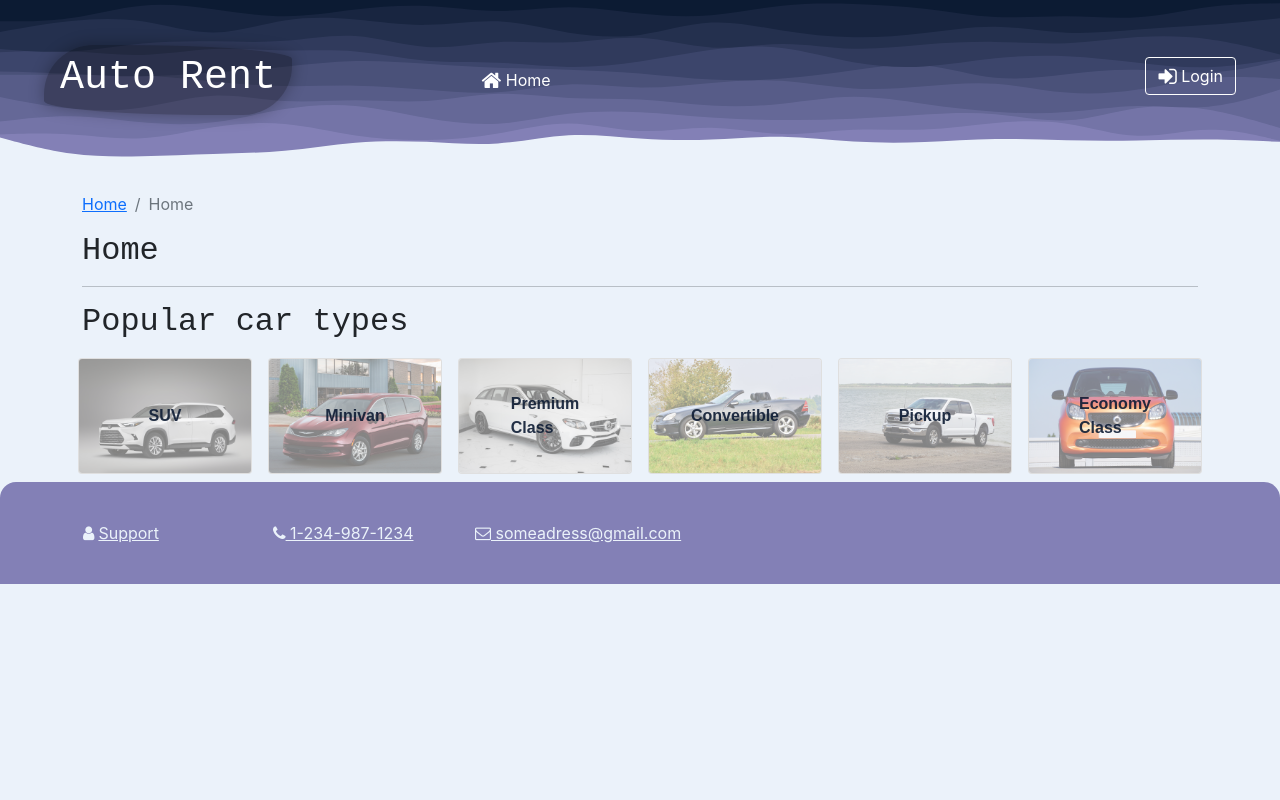
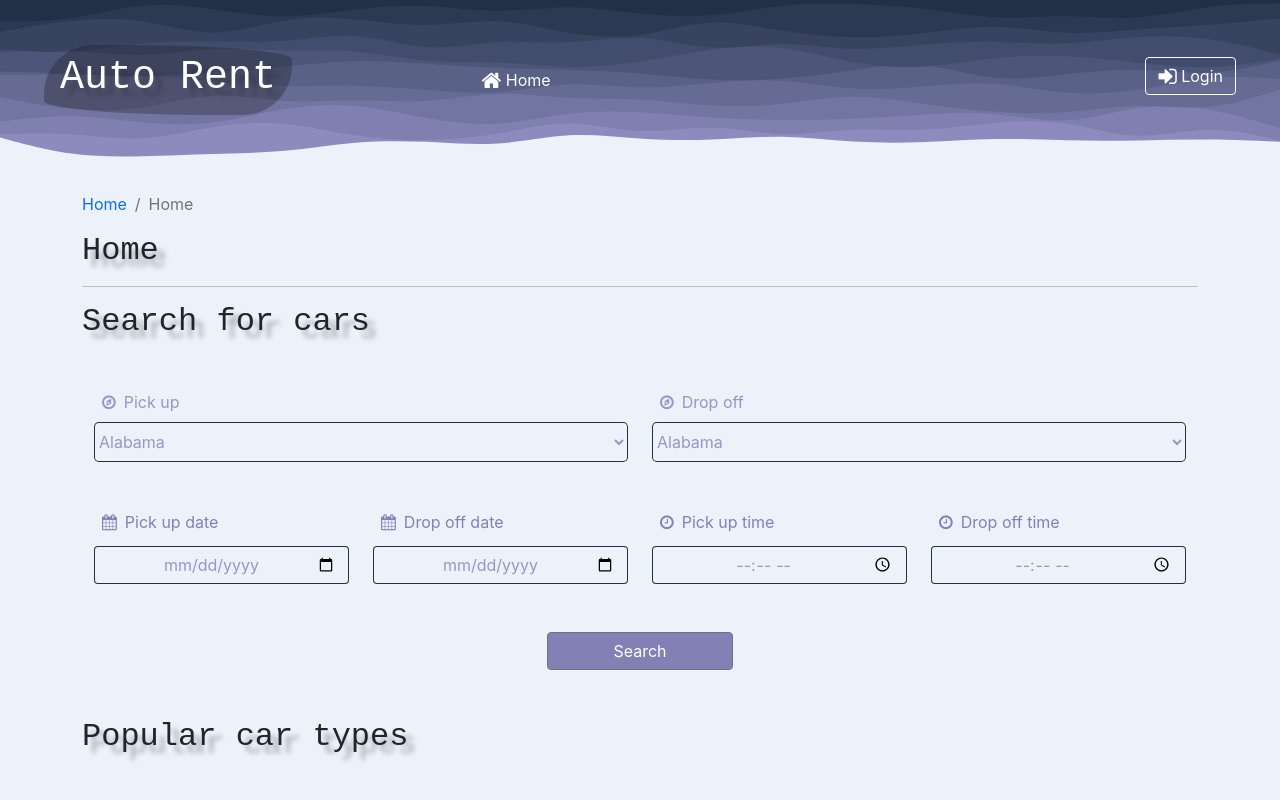
Before and after one commit to Misjly/autorent, a React (Create React App) app: page / in a window 1280 px wide. Shown: the top 800 px of the page. Built offline with nearby package versions, Linux system fonts and the light colour scheme.

Commit message:
home page changes(car form)

```diff
--- a/src/App.css
+++ b/src/App.css
@@ -5,6 +5,11 @@ body {
 
 h1, h2, h3 {
   font-family: "Courier New", Courier, monospace;
+  text-shadow: 0.5rem 0.5rem 0.3rem rgba(0, 0, 0, 0.3);
+}
+
+a {
+  text-decoration: none !important;
 }
 
 .site-footer {
@@ -20,6 +25,7 @@ h1, h2, h3 {
   background-image: url("./app/assets/svg/layered-waves.svg");
   margin-bottom: 2rem;
   padding: 2rem;
+  opacity: 0.9;
 }
 
 .btn-link {
@@ -59,7 +65,7 @@ a .card-text {
   transition: opacity 0.7s;
   opacity: 1;
   transform: scale(110%);
-  box-shadow: 0 1rem 1rem #8380b6;
+  box-shadow: 0 1rem 3rem #8380b6;
 }
 
 .card-container:hover > .card-text {
@@ -70,16 +76,40 @@ a .card-text {
 
 a:hover {
   border-color: #ebf2fa;
-  box-shadow: 0 0.3rem 2rem #ebf2fa;
+  box-shadow: 0 0 0.5rem #ebf2fa;
+}
+
+.nav-link {
+  border-radius: 1rem;
 }
 
 .brand {
   background-color: rgba(0, 0, 0, 0.3);
   border-radius: 20% 70%/70% 20%;
-  box-shadow: 0 0 1rem rgba(0, 0, 0, 0.3);
   padding: 0 1rem 0 1rem;
+}
+
+.brand:hover {
+  box-shadow: 0 0 0.5rem rgba(0, 0, 0, 0.3);
 }
 
 .avatar {
   border-radius: 100% !important;
+}
+
+.fake-button {
+  background-color: #ebf2fa !important;
+  color: #8380b6 !important;
+  border-color: #ebf2fa !important;
+}
+
+.car-form-button {
+  color: rgba(131, 128, 182, 0.8) !important;
+  border-color: rgba(12, 27, 51, 0.9) !important;
+  border-radius: 0.3rem;
+  background-color: #ebf2fa !important;
+}
+
+.submit-button {
+  background-color: #8380b6 !important;
 }/*# sourceMappingURL=App.css.map */
--- a/src/App.scss
+++ b/src/App.scss
@@ -15,6 +15,11 @@ body {
 
 h1, h2, h3 {
     font-family: $font-title;
+    text-shadow: .5rem .5rem .3rem $color-black-transparent;
+}
+
+a {
+    text-decoration: none !important;
 }
 
 .site-footer {
@@ -31,6 +36,7 @@ h1, h2, h3 {
 
     margin-bottom: 2rem;
     padding: 2rem;
+    opacity: 0.9;
 }
 
 .btn-link {
@@ -69,7 +75,7 @@ a .card-text {
     transition: opacity .7s;
     opacity: 1;
     transform: scale(110%);
-    box-shadow: 0 1rem 1rem $color-cool-gray;
+    box-shadow: 0 1rem 3rem $color-cool-gray;
 }
 
 .card-container:hover > .card-text {
@@ -80,16 +86,40 @@ a .card-text {
 
 a:hover {
     border-color: $color-alice-blue;
-    box-shadow: 0 .3rem 2rem $color-alice-blue;
+    box-shadow: 0 0 .5rem $color-alice-blue;
+}
+
+.nav-link {
+    border-radius: 1rem;
 }
 
 .brand {
     background-color: $color-black-transparent;
     border-radius: 20% 70% / 70% 20%;
-    box-shadow: 0 0 1rem $color-black-transparent;
     padding: 0 1rem 0 1rem;
+}
+
+.brand:hover {
+    box-shadow: 0 0 .5rem $color-black-transparent;
 }
 
 .avatar {
     border-radius: 100% !important;
 }
+
+.fake-button {
+    background-color: $color-alice-blue !important;
+    color: $color-cool-gray !important;
+    border-color: $color-alice-blue !important;
+}
+
+.car-form-button {
+    color: $color-cool-gray-transparent !important;
+    border-color: $color-oxford-blue !important;
+    border-radius: .3rem;
+    background-color: $color-alice-blue !important;
+}
+
+.submit-button {
+    background-color: $color-cool-gray !important;
+}
--- /dev/null
+++ b/src/app/shared/LOCATIONS.js
@@ -0,0 +1,51 @@
+export const LOCATIONS = [
+    'Alabama',
+    'Alaska',
+    'Arizona',
+    'Arkansas',
+    'California',
+    'Colorado',
+    'Connecticut',
+    'Delaware',
+    'Florida',
+    'Georgia',
+    'Hawaii',
+    'Idaho',
+    'Illinois',
+    'Indiana',
+    'Iowa',
+    'Kansas',
+    'Kentucky',
+    'Louisiana',
+    'Maine',
+    'Maryland',
+    'Massachusetts',
+    'Michigan',
+    'Minnesota',
+    'Mississippi',
+    'Missouri',
+    'Montana',
+    'Nebraska',
+    'Nevada',
+    'New Hampshire',
+    'New Jersey',
+    'New Mexico',
+    'New York',
+    'North Carolina',
+    'North Dakota',
+    'Ohio',
+    'Oklahoma',
+    'Oregon',
+    'Pennsylvania',
+    'Rhode Island',
+    'South Carolina',
+    'South Dakota',
+    'Tennessee',
+    'Utah',
+    'Vermont',
+    'Virginia',
+    'Washington',
+    'West Virginia',
+    'Wisconsin',
+    'Wyoming'
+]
--- a/src/app/store.js
+++ b/src/app/store.js
@@ -1,10 +1,12 @@
 import { configureStore } from '@reduxjs/toolkit';
-import { carTypesReducer } from '../features/car/carTypesSlice';
+import { carTypesReducer } from '../features/carType/carTypesSlice';
+import { locationsReducer } from '../features/location/locationSlice';
 import { userReducer } from '../features/user/userSlice';
 
 export const store = configureStore({
   reducer: {
     user: userReducer,
-    carTypes: carTypesReducer
+    types: carTypesReducer,
+    locations: locationsReducer
   },
 });
--- /dev/null
+++ b/src/components/CarForm.js
@@ -0,0 +1,95 @@
+import { useSelector } from "react-redux";
+import { Link } from "react-router-dom";
+import { Button, Col, Container, Label, Row } from "reactstrap";
+import { selectAllLocations } from "../features/location/locationSlice";
+
+const CarForm = () => {
+    const locations = useSelector(selectAllLocations);
+
+    return (
+        <Container>
+            <Row className='mt-5'>
+                <Col>
+                    <Label for='pickUpLocation' type='input' className='col-12 car-form-button'><i className='fa fa-compass px-2'/>Pick up</Label>
+                </Col>
+                <Col>
+                    <Label for='dropOffLocation' type='input' className='col-12 car-form-button'><i className='fa fa-compass px-2'/>Drop off</Label>
+                </Col>
+            </Row>
+            <Row className='mb-5'>
+                <Col>
+                    <select name='pickUpLocation' id='pickUpLocation' className='col-12 py-2 car-form-button'>{
+                        locations.map(location =>
+                        <option
+                        key={
+                            location
+                        }
+                        value={
+                            location
+                        }>
+                            {location}
+                        </option>)
+                    }
+                    </select>
+                </Col>
+                <Col>
+                    <select name='dropOffLocation' id='dropOffLocation' type='input' className='col-12 py-2 car-form-button'>{
+                        locations.map(location =>
+                            <option
+                            key={
+                                location
+                            }
+                            value={
+                                location
+                            }>
+                                {location}
+                            </option>)
+                    }
+                    </select>
+                </Col>
+            </Row>
+            <Row className='mb-1'>
+                <Col>
+                    <Label className='col-12 fake-button disabled'><i className='fa fa-calendar px-2'/>Pick up date</Label>
+                </Col>
+                <Col>
+                    <Label className='col-12 fake-button disabled'><i className='fa fa-calendar px-2'/>Drop off date</Label>
+                </Col>
+                <Col>
+                    <Label className='col-12 fake-button disabled'><i className='fa fa-clock-o px-2'/>Pick up time</Label>
+                </Col>
+                <Col>
+                    <Label className='col-12 fake-button disabled'><i className='fa fa-clock-o px-2'/>Drop off time</Label>
+                </Col>
+            </Row>
+
+            <Row>
+                <Col>
+                    <input id='pickUpDate' type='date' className='col-12 car-form-button btn'/>
+                </Col>
+                <Col>
+                    <input id='dropOffDate' type='date' className='col-12 car-form-button btn'/>
+                </Col>
+                <Col>
+                    <input id='pickUpTime' type='time' className='col-12 car-form-button btn'/>
+                </Col>
+                <Col>
+                    <input id='dropOffTime' type='time' className='col-12 car-form-button btn'/>
+                </Col>
+            </Row>
+
+            <Link to={'/search'} className='submit-link' /* state={{
+                pickUpLocation: document.getElementById('pickUpLocation').value,
+                dropOffLocation: document.getElementById('dropOffLocation').value,
+                pickUpDate: document.getElementById('pickUpDate').value,
+                dropOffDate: document.getElementById('dropOffDate').value,
+                pickUpTime: document.getElementById('pickUpTime').value,
+                dropOffTime: document.getElementById('dropOffTime').value
+            }} */>
+                <Row className='my-5'><Button type='submit' className='submit-button col-2 offset-5'>Search</Button></Row>
+            </Link>
+        </Container>
+    );
+}
+
+export default CarForm;
--- a/src/components/Header.js
+++ b/src/components/Header.js
@@ -22,7 +22,7 @@ const Header = () => {
             <Collapse isOpen={menuOpen} navbar>
                 <Nav className='ms-auto col-md-9' navbar>
                     <NavItem>
-                        <NavLink className='nav-link offset-md-3 offset-lg-0' to='/'>
+                        <NavLink className='nav-link col-2 col-md-12 offset-md-3 offset-lg-0' to='/'>
                             <i className='fa fa-home fa-lg' /> Home
                         </NavLink>
                     </NavItem>
--- a/src/features/car/CarTypeList.js
+++ b/src/features/carType/CarTypeList.js
@@ -7,7 +7,7 @@ const CarTypeList = () => {
     const carTypes = useSelector(selectAllCarTypes);
 
     return (
-        <Row>
+        <Row className='py-5'>
             {
                 carTypes.map(carType => {
                     return (
--- a/src/features/car/carTypesSlice.js
+++ b/src/features/carType/carTypesSlice.js
@@ -2,16 +2,16 @@ import { createSlice } from "@reduxjs/toolkit";
 import { TYPES } from "../../app/shared/TYPES";
 
 const initialState = {
-    types: TYPES
+    carTypes: TYPES
 }
 
 const carTypesSlice = createSlice({
-    name: 'carTypes',
+    name: 'types',
     initialState
 });
 
 export const carTypesReducer = carTypesSlice.reducer;
 
 export const selectAllCarTypes = (state) => {
-    return state.carTypes.types;
+    return state.types.carTypes;
 }
--- /dev/null
+++ b/src/features/location/locationSlice.js
@@ -0,0 +1,17 @@
+import { createSlice } from "@reduxjs/toolkit";
+import { LOCATIONS } from "../../app/shared/LOCATIONS";
+
+const initialState = {
+    allLocations: LOCATIONS
+}
+
+export const locationSlice = createSlice({
+    name: 'locations',
+    initialState
+});
+
+export const locationsReducer = locationSlice.reducer;
+
+export const selectAllLocations = (state) => {
+    return state.locations.allLocations;
+};
--- a/src/pages/HomePage.js
+++ b/src/pages/HomePage.js
@@ -1,11 +1,14 @@
-import { Container, Row } from 'reactstrap';
+import { Container } from 'reactstrap';
+import CarForm from '../components/CarForm';
 import SubHeader from '../components/SubHeader';
-import CarTypeList from '../features/car/CarTypeList';
+import CarTypeList from '../features/carType/CarTypeList';
 
 const HomePage = () => {
     return (
         <Container>
             <SubHeader current='Home' detail={true} />
+            <h2>Search for cars</h2>
+            <CarForm />
             <h2>Popular car types</h2>
             <CarTypeList />
         </Container>
```
Also changed, not shown: src/app/shared/CARS.js (added, +15 -0 lines), src/app/assets/svg/waves-layered.svg (deleted), src/features/carType/CarTypeCard.js (renamed from src/features/car/CarTypeCard.js), 1 other file (tests, documents, lock files or other folders).
